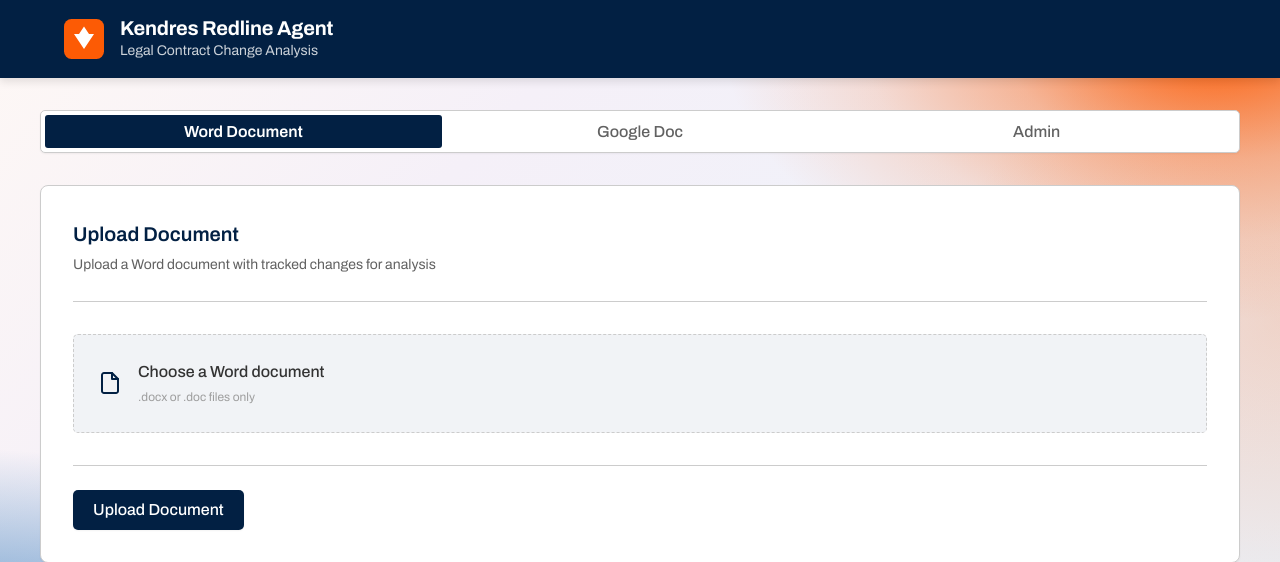
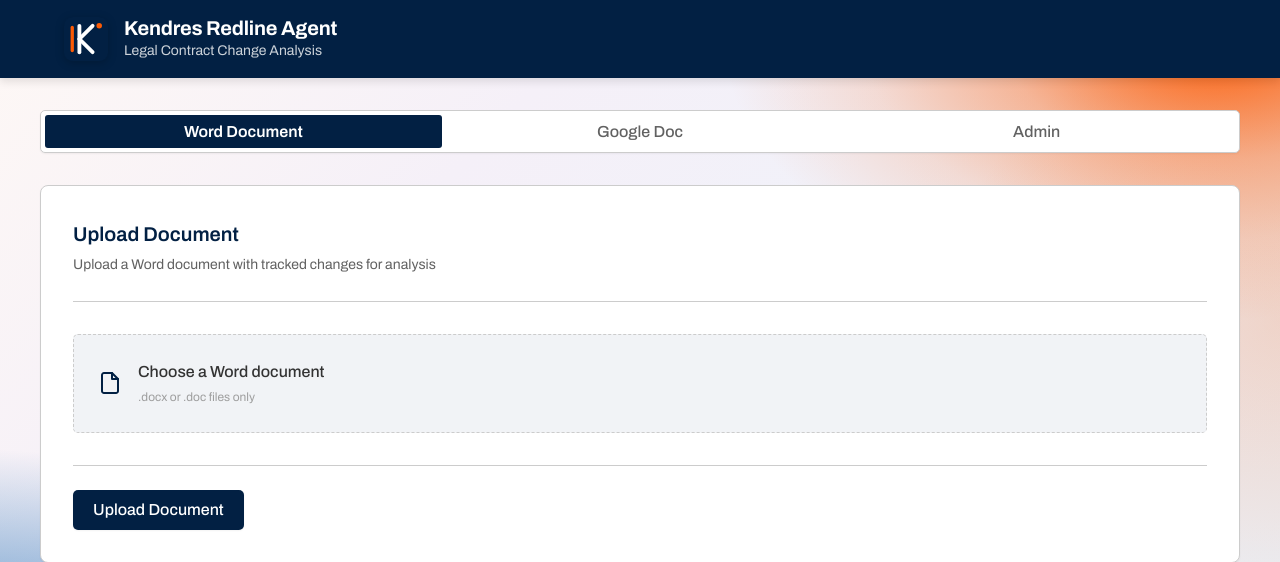
Before and after one commit to gpbennett72/kendres, a Flask app: page / in a window 1280 px wide. Shown: the top 562 px of the page. Run offline with Flask 3, Linux system fonts and the light colour scheme; some libraries are stand-ins or nearby versions.

Commit message:
Add Kendres logo with stylized K and redline accent

```diff
--- a/static/css/style.css
+++ b/static/css/style.css
@@ -149,22 +149,16 @@ body {
 }
 
 .logo-icon svg {
-    height: 40px;
-    width: 40px;
+    height: 44px;
+    width: 44px;
     display: block;
-}
-
-.logo-icon svg rect {
-    fill: #FC5B05;
+    filter: drop-shadow(0 2px 4px rgba(0, 0, 0, 0.2));
     transition: var(--transition);
 }
 
-.logo-icon svg path {
-    fill: white;
-}
-
-.logo-icon:hover svg rect {
-    fill: #E04A04;
+.logo-icon:hover svg {
+    filter: drop-shadow(0 3px 6px rgba(0, 0, 0, 0.3));
+    transform: scale(1.02);
 }
 
 .logo-text h1 {
--- a/templates/index.html
+++ b/templates/index.html
@@ -16,10 +16,18 @@
             <div class="header-content">
                 <div class="logo" onclick="resetInterface()" style="cursor: pointer;">
                     <div class="logo-icon">
-                        <svg width="32" height="32" viewBox="0 0 32 32" fill="none" xmlns="http://www.w3.org/2000/svg">
-                            <!-- Logo mark with orange color -->
-                            <rect width="32" height="32" rx="6" fill="#FC5B05"/>
-                            <path d="M16 6L20 12H24L20 18L16 24L12 18L8 12H12L16 6Z" fill="white"/>
+                        <svg width="40" height="40" viewBox="0 0 40 40" fill="none" xmlns="http://www.w3.org/2000/svg">
+                            <!-- Kendres Logo - Stylized K with document/redline motif -->
+                            <!-- Background shape -->
+                            <rect width="40" height="40" rx="8" fill="#022043"/>
+                            <!-- Orange accent stripe (redline reference) -->
+                            <rect x="6" y="8" width="3" height="24" rx="1.5" fill="#FC5B05"/>
+                            <!-- Stylized K letterform -->
+                            <path d="M14 8V32" stroke="white" stroke-width="3.5" stroke-linecap="round"/>
+                            <path d="M14 20L26 8" stroke="white" stroke-width="3.5" stroke-linecap="round"/>
+                            <path d="M14 20L26 32" stroke="white" stroke-width="3.5" stroke-linecap="round"/>
+                            <!-- Small accent dot -->
+                            <circle cx="32" cy="8" r="2.5" fill="#FC5B05"/>
                         </svg>
                     </div>
                     <div class="logo-text">
```
